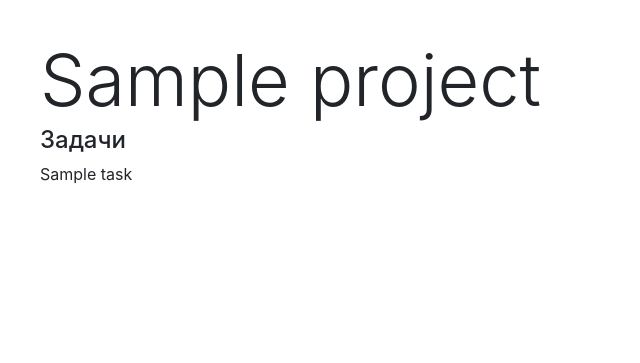
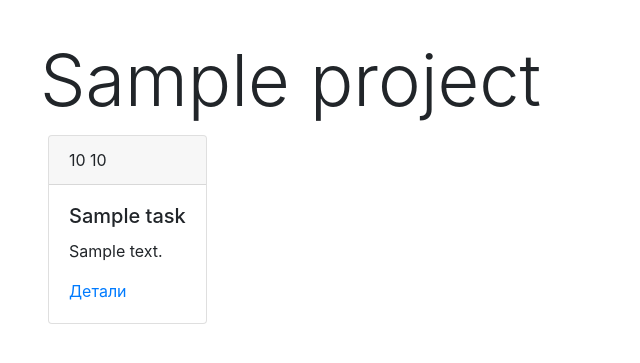
Before and after one commit to tcibinan/sturdy, a Django app: page /sturdy/project/1 in a window 1280 px wide. Shown: the top 363 px of the page, without its empty margins (0-640 px from the left). Run offline with Django 3.2, Linux system fonts and the light colour scheme; tables that the repository leaves empty hold one stand-in row (values such as "Sample post"); some libraries are stand-ins or nearby versions.

Commit message:
feat: Update project page design

```diff
--- a/sturdy/static/css/sturdy.css
+++ b/sturdy/static/css/sturdy.css
@@ -2,3 +2,16 @@ body {
     padding: 20px;
     margin: 20px;
 }
+
+.tasks-board {
+    display: flex;
+}
+
+.task-card {
+    margin: 8px;
+}
+
+.task-card .value-points,
+.task-card .story-points {
+    display: inline-block;
+}
--- a/sturdy/templates/sturdy/project.html
+++ b/sturdy/templates/sturdy/project.html
@@ -2,13 +2,12 @@
 {% block pagecontent %}
 <h1 class="display-3">{{ project }}</h1>
 
-    <p class="h4">Задачи</p>
 {% if correlated_tasks %}
-    <ul class="list-unstyled">
+<section class="tasks-board">
     {% for task in correlated_tasks %}
-        <li>{{ task }}</li>
+        {% include 'sturdy/task_card.html' with project=project task=task %}
     {% endfor %}
-    </ul>
+</section>
 {% else %}
 <p>Нет ни одной задачи.</p>
 {% endif %}
--- /dev/null
+++ b/sturdy/templates/sturdy/task_card.html
@@ -0,0 +1,21 @@
+<article class="card task-card">
+    <header class="card-header">
+        <section class="value-points">{{ task.value_points }}</section>
+        <section class="story-points">{{ task.story_points }}</section>
+    </header>
+    <section class="card-body">
+        <h5 class="card-title">{{ task.title }}</h5>
+        {% if task.parent %}
+        <p class="card-subtitle mb-2">
+            <small class="text-muted">
+                наследуется от
+                <a href="{% url 'sturdy:task_details' project_id=project.id task_id=task.parent.id %}" class="">
+                    {{ task.parent.title }}
+                </a>
+            </small>
+        </p>
+        {% endif %}
+        <p class="card-text description">{{ task.description }}</p>
+        <a href="{% url 'sturdy:task_details' project_id=project.id task_id=task.id %}" class="card-link">Детали</a>
+    </section>
+</article>
```
Also changed, not shown: sturdy/templates/sturdy/home.html (indentation only). Lines whose indentation alone changed are shown as unchanged.
